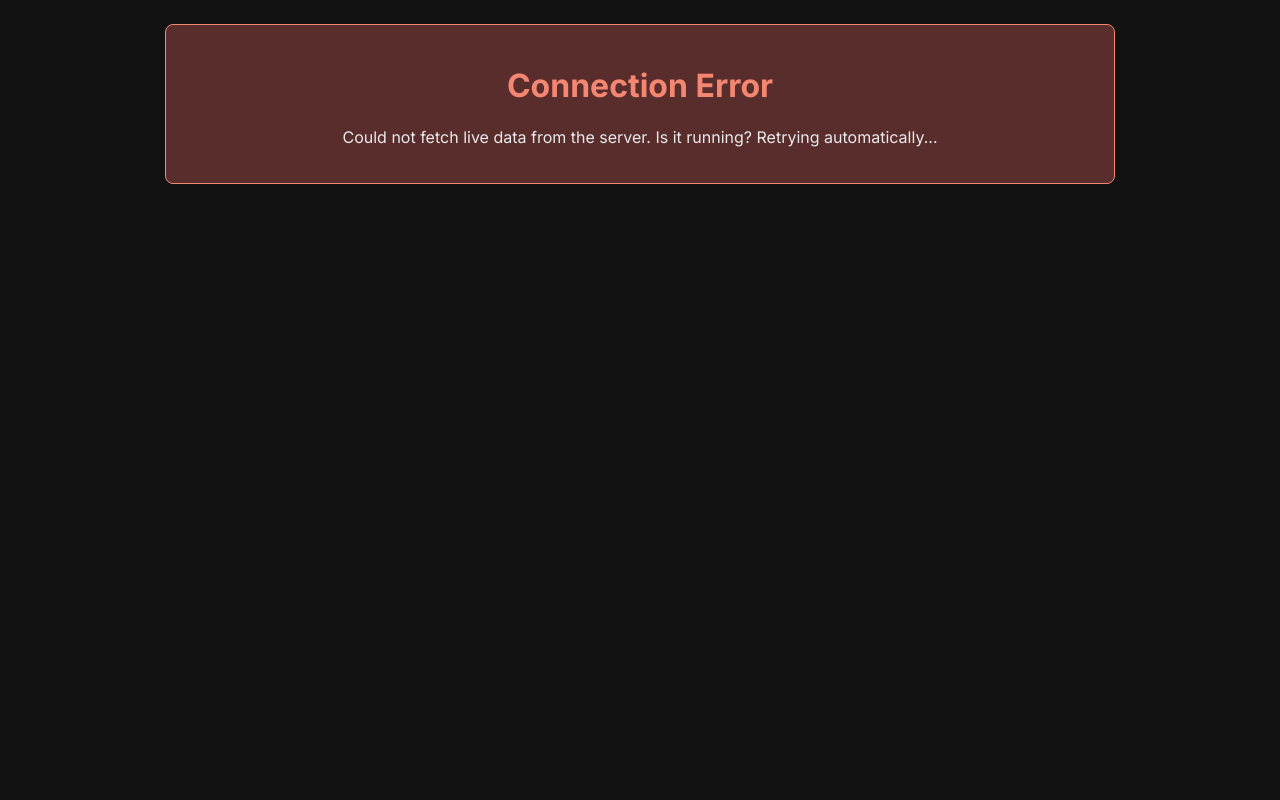
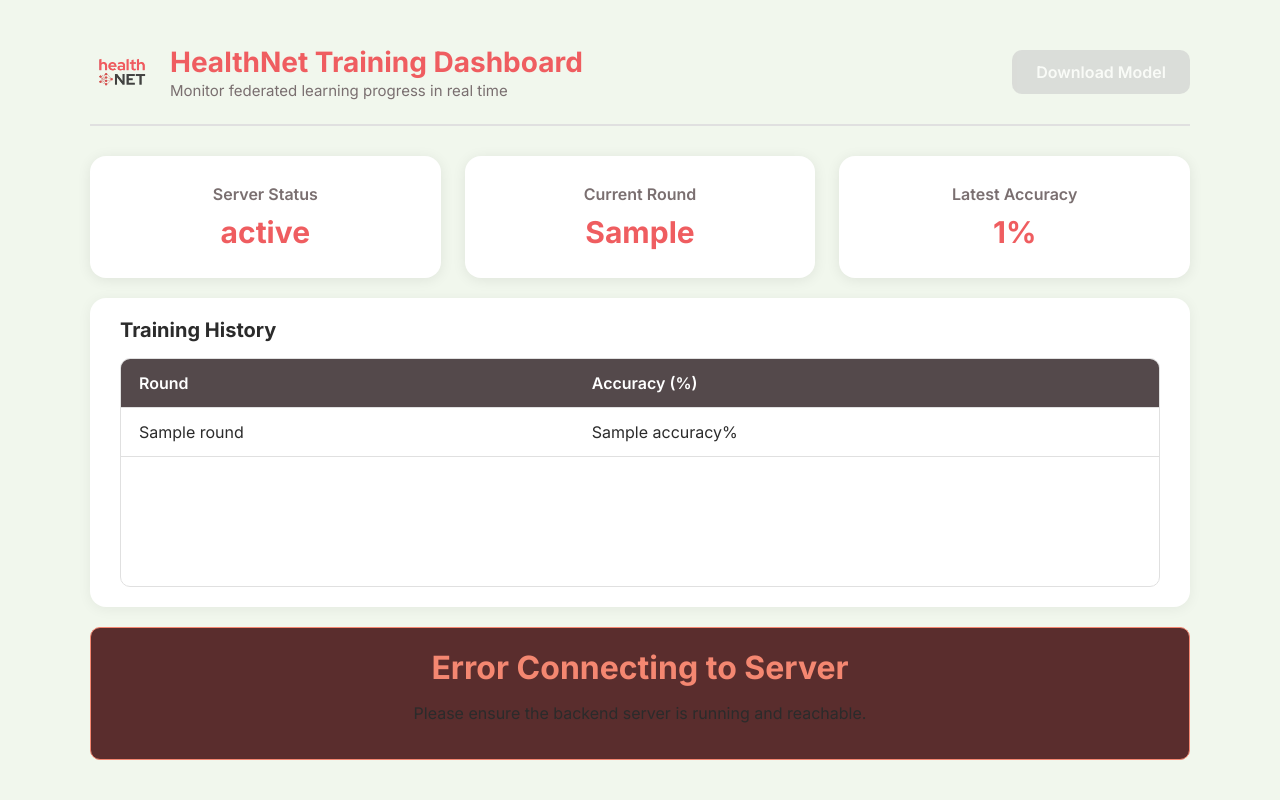
Before and after one commit to HenryLiu714/healthnet, a FastAPI app: template server/templates/dashboard.html in a window 1280 px wide. Run offline with FastAPI, Linux system fonts and the light colour scheme; the template is opened without the code that fills it: most values are stand-ins (such as "Sample title", 1, 10 or a date in 2020).

Commit message:
Improved UI theming

```diff
--- a/server/static/dashboard_script.js
+++ b/server/static/dashboard_script.js
@@ -1,65 +1,65 @@
-const NA_STRING = "N/A";
+document.addEventListener("DOMContentLoaded", function () {
+  const serverStatusEl = document.getElementById("server-status");
+  const currentRoundEl = document.getElementById("current-round");
+  const latestAccuracyEl = document.getElementById("latest-accuracy");
+  const historyTbodyEl = document.getElementById("history-tbody");
+  const downloadButtonEl = document.getElementById("download-button");
+  const errorBoxEl = document.getElementById("error-box");
 
-async function updateDashboard() {
-  try {
-    const response = await fetch("/metrics", { cache: "no-store" });
-    if (!response.ok) {
-      throw new Error(`HTTP error! status: ${response.status}`);
-    }
-    const metrics = await response.json();
+  async function updateDashboard() {
+    try {
+      const response = await fetch("/metrics");
+      if (!response.ok) {
+        throw new Error(`HTTP error! status: ${response.status}`);
+      }
+      const data = await response.json();
 
-    if (!document.getElementById("server-status")) {
-      location.reload();
-      return;
-    }
+      // Hide error box if we successfully connect
+      errorBoxEl.style.display = "none";
 
-    document.getElementById("server-status").textContent =
-      metrics.server_status || NA_STRING;
-    document.getElementById("current-round").textContent =
-      metrics.current_round || "0";
+      // 1. Update metric cards
+      serverStatusEl.textContent = data.server_status || "UNKNOWN";
+      currentRoundEl.textContent =
+        data.current_round !== undefined ? data.current_round : "N/A";
 
-    const latestAccuracy =
-      metrics.latest_accuracy_percent === null
-        ? NA_STRING
-        : `${metrics.latest_accuracy_percent}%`;
-    document.getElementById("latest-accuracy").textContent = latestAccuracy;
+      const accuracy = data.latest_accuracy_percent;
+      latestAccuracyEl.textContent =
+        accuracy !== null && accuracy !== undefined ? `${accuracy}%` : "N/A";
 
-    // --- NEW: Logic to control the download button state ---
-    const downloadBtn = document.getElementById("download-button");
-    if (downloadBtn) {
-      if (metrics.server_status === "TRAINING_COMPLETE") {
-        // If training is complete, enable the button
-        downloadBtn.classList.remove("disabled");
-        downloadBtn.setAttribute(
-          "title",
-          "Download the final aggregated model"
-        );
+      // 2. Update the download button state
+      if (data.server_status === "COMPLETE") {
+        downloadButtonEl.classList.remove("disabled");
       } else {
-        // Otherwise, ensure the button is disabled
-        downloadBtn.classList.add("disabled");
-        downloadBtn.setAttribute(
-          "title",
-          "Model is available for download once training is complete"
-        );
+        downloadButtonEl.classList.add("disabled");
       }
-    }
-    // --- End of new logic ---
 
-    const historyTbody = document.getElementById("history-tbody");
-    let historyHtml = "";
-    if (metrics.training_history && metrics.training_history.length > 0) {
-      metrics.training_history.forEach((entry) => {
-        historyHtml += `<tr><td>${entry.round}</td><td>${entry.accuracy}%</td></tr>`;
-      });
-    }
-    historyTbody.innerHTML = historyHtml;
-  } catch (error) {
-    console.error("Failed to fetch dashboard metrics:", error);
-    const container = document.getElementById("dashboard-container");
-    if (container) {
-      container.innerHTML = `<div class="error-container"><h1>Connection Error</h1><p>Could not fetch live data from the server. Is it running? Retrying automatically...</p></div>`;
+      // 3. Update the training history table
+      historyTbodyEl.innerHTML = ""; // Clear existing rows
+      if (data.training_history && data.training_history.length > 0) {
+        data.training_history.forEach((entry) => {
+          const row = document.createElement("tr");
+          row.innerHTML = `
+            <td>${entry.round}</td>
+            <td>${entry.accuracy}%</td>
+          `;
+          historyTbodyEl.appendChild(row);
+        });
+      } else {
+        // Optional: show a message when history is empty
+        const row = document.createElement("tr");
+        row.innerHTML = `<td colspan="2" style="text-align:center;">No training history yet.</td>`;
+        historyTbodyEl.appendChild(row);
+      }
+    } catch (error) {
+      console.error("Failed to fetch metrics:", error);
+      // Show error box if we fail to connect
+      errorBoxEl.style.display = "block";
+      // Also disable the button on error
+      downloadButtonEl.classList.add("disabled");
     }
   }
-}
 
-setInterval(updateDashboard, 150);
+  // Fetch data immediately on page load, then every 5 seconds
+  updateDashboard();
+  setInterval(updateDashboard, 150);
+});
--- a/server/templates/dashboard.html
+++ b/server/templates/dashboard.html
@@ -2,221 +2,272 @@
 <html lang="en">
   <head>
     <meta charset="UTF-8" />
-    <title>Flower Training Dashboard</title>
-    <!-- Google Fonts for a cleaner, modern look -->
+    <title>HealthNet Federated Dashboard</title>
     <link rel="preconnect" href="https://fonts.googleapis.com" />
     <link rel="preconnect" href="https://fonts.gstatic.com" crossorigin />
     <link
       href="https://fonts.googleapis.com/css2?family=Inter:wght@400;600;700&display=swap"
       rel="stylesheet"
     />
-
     <style>
       :root {
-        --bg-color: #121212;
-        --surface-color: #1e1e1e;
-        --primary-color: #00a3ff;
-        --secondary-color: #28a745;
-        --text-primary: #eaeaea;
-        --text-secondary: #b0b0b0;
-        --border-color: #333333;
+        --bg-color: #f1f7ed;
+        --surface-color: #ffffff;
+        --surface-dark: #54494b;
+        --primary-color: #ef5d60;
+        --primary-accent: #d94b4f;
+        --text-dark: #2b2b2b;
+        --text-muted: #7a6f70;
+        --border-color: #e0e0e0;
+      }
+
+      * {
+        box-sizing: border-box;
+      }
+
+      html,
+      body {
+        height: 100%;
+        margin: 0;
+        font-family: "Inter", sans-serif;
+        background-color: var(--bg-color);
+        color: var(--text-dark);
       }
 
       body {
-        font-family: "Inter", -apple-system, BlinkMacSystemFont, "Segoe UI",
-          Roboto, "Helvetica Neue", Arial, sans-serif;
-        background-color: var(--bg-color);
-        color: var(--text-primary);
-        margin: 0;
-        padding: 24px;
+        display: flex;
+        justify-content: center;
+        align-items: flex-start;
+        padding: 40px 20px;
+        overflow: hidden; /* Prevent full-page scrolling */
       }
 
       .container {
-        max-width: 950px;
-        margin: auto;
+        max-width: 1100px;
+        width: 100%;
+        height: 100%;
+        display: flex;
+        flex-direction: column;
       }
 
-      /* --- Header --- */
-      .dashboard-header {
+      /* ---------- Header ---------- */
+      .header {
         display: flex;
+        align-items: center;
         justify-content: space-between;
-        align-items: center;
-        border-bottom: 1px solid var(--border-color);
-        padding-bottom: 16px;
-        margin-bottom: 24px;
+        margin-bottom: 30px;
+        border-bottom: 2px solid var(--border-color);
+        padding-bottom: 20px;
+        flex-shrink: 0;
       }
 
-      .dashboard-header h1 {
-        color: var(--text-primary);
-        margin: 0;
-        font-size: 1.8em;
+      .header-left {
+        display: flex;
+        align-items: center;
+        gap: 16px;
       }
 
-      /* --- NEW: Styles for the Download Button --- */
+      .logo {
+        height: 64px;
+        width: 64px;
+        object-fit: contain;
+        border-radius: 12px;
+      }
+
+      .title-group h1 {
+        margin: 0;
+        font-size: 28px;
+        font-weight: 700;
+        color: var(--primary-color);
+      }
+
+      .title-group p {
+        margin: 2px 0 0 0;
+        color: var(--text-muted);
+        font-size: 15px;
+      }
+
       .download-btn {
-        background-color: var(--secondary-color);
-        color: var(--text-primary);
-        padding: 10px 18px;
-        border-radius: 6px;
+        background: linear-gradient(
+          90deg,
+          var(--primary-color),
+          var(--primary-accent)
+        );
+        color: #fff;
+        border: none;
+        padding: 12px 24px;
+        font-weight: 600;
+        border-radius: 10px;
+        cursor: pointer;
         text-decoration: none;
-        font-weight: 600;
-        transition: background-color 0.2s ease, opacity 0.2s ease;
+        transition: opacity 0.25s ease;
       }
 
       .download-btn:hover {
-        background-color: #218838;
+        opacity: 0.85;
       }
 
-      /* Style for when the button is disabled */
       .download-btn.disabled {
-        background-color: #555;
-        opacity: 0.5;
+        background: #ccc;
         cursor: not-allowed;
-        pointer-events: none; /* Prevents clicks */
+        opacity: 0.6;
+        pointer-events: none;
       }
 
-      .status-indicator {
-        display: flex;
-        align-items: center;
-        gap: 10px;
-      }
-
-      /* --- (Rest of the CSS is unchanged) --- */
-      .status-light {
-        width: 12px;
-        height: 12px;
-        background-color: var(--secondary-color);
-        border-radius: 50%;
-        animation: pulse 2s infinite;
-      }
-
-      @keyframes pulse {
-        0% {
-          box-shadow: 0 0 0 0 rgba(40, 167, 69, 0.7);
-        }
-        70% {
-          box-shadow: 0 0 0 10px rgba(40, 167, 69, 0);
-        }
-        100% {
-          box-shadow: 0 0 0 0 rgba(40, 167, 69, 0);
-        }
-      }
-
+      /* ---------- Metrics Grid ---------- */
       .metrics-grid {
         display: grid;
-        grid-template-columns: repeat(auto-fit, minmax(220px, 1fr));
-        gap: 20px;
-        margin-bottom: 30px;
+        grid-template-columns: repeat(auto-fit, minmax(260px, 1fr));
+        gap: 24px;
+        margin-bottom: 20px;
+        flex-shrink: 0;
       }
 
       .metric-card {
         background-color: var(--surface-color);
-        border: 1px solid var(--border-color);
-        padding: 24px;
-        border-radius: 8px;
-        transition: transform 0.2s ease-in-out, box-shadow 0.2s ease-in-out;
+        border-radius: 16px;
+        padding: 28px;
+        box-shadow: 0 2px 14px rgba(0, 0, 0, 0.08);
         display: flex;
         flex-direction: column;
-      }
-
-      .metric-card:hover {
-        transform: translateY(-5px);
-        box-shadow: 0 8px 16px rgba(0, 0, 0, 0.2);
+        justify-content: center;
+        align-items: center;
+        text-align: center;
+        overflow: hidden;
       }
 
       .metric-card h3 {
-        margin: 0 0 8px 0;
-        color: var(--text-secondary);
-        font-size: 1em;
+        margin: 0 0 10px 0;
+        font-size: 16px;
+        color: var(--text-muted);
         font-weight: 600;
       }
 
-      .metric-card p {
-        font-size: 2.2em;
-        margin: 0;
+      .metric-card p,
+      .metric-card span {
+        font-size: 30px;
         font-weight: 700;
         color: var(--primary-color);
+        margin: 0;
+        word-break: break-word;
       }
 
       .status-badge {
-        font-weight: bold;
-        padding: 8px 14px;
+        display: inline-block;
+        background-color: var(--primary-color);
+        color: #fff;
+        padding: 10px 18px;
         border-radius: 8px;
-        background-color: var(--primary-color);
-        color: var(--bg-color);
-        font-size: 1.2em;
-        line-height: 1.4;
+        font-weight: 600;
+        font-size: 16px;
+        letter-spacing: 0.3px;
         text-align: center;
-        margin-top: auto;
-        word-break: break-all;
+        max-width: 90%;
+        overflow: hidden;
+        text-overflow: ellipsis;
+        white-space: nowrap;
       }
 
+      /* ---------- History Table ---------- */
       .history-section {
         background-color: var(--surface-color);
-        border: 1px solid var(--border-color);
-        border-radius: 8px;
-        padding: 24px;
+        border-radius: 16px;
+        padding: 20px 30px;
+        box-shadow: 0 2px 14px rgba(0, 0, 0, 0.06);
+        flex: 1; /* takes remaining space */
+        display: flex;
+        flex-direction: column;
+        overflow: hidden;
       }
 
       .history-section h2 {
         margin-top: 0;
-        color: var(--text-primary);
+        margin-bottom: 16px;
+        font-size: 20px;
+        color: var(--text-dark);
+        flex-shrink: 0;
       }
 
       .table-container {
-        max-height: 350px;
+        flex: 1;
         overflow-y: auto;
-        border-radius: 6px;
+        border-radius: 10px;
         border: 1px solid var(--border-color);
       }
 
-      .history-table {
+      table {
         width: 100%;
         border-collapse: collapse;
       }
 
-      .history-table th,
-      .history-table td {
-        padding: 14px;
+      th,
+      td {
+        padding: 14px 18px;
+        border-bottom: 1px solid var(--border-color);
         text-align: left;
-        border-bottom: 1px solid var(--border-color);
       }
 
-      .history-table th {
-        color: var(--text-secondary);
+      th {
+        background-color: var(--surface-dark);
+        color: #fff;
         font-weight: 600;
-        background-color: var(--surface-color);
         position: sticky;
         top: 0;
         z-index: 1;
       }
 
-      .history-table tbody tr:hover {
-        background-color: #2a2a2a;
+      tr:hover td {
+        background-color: #f9f9f9;
       }
 
-      .history-table tbody tr:last-child td {
-        border-bottom: none;
-      }
-
+      /* ---------- Error Section ---------- */
       .error-container {
         background-color: #5a2d2d;
         border: 1px solid #f48771;
         padding: 20px;
-        border-radius: 8px;
+        border-radius: 10px;
         text-align: center;
+        margin-top: 20px;
+        flex-shrink: 0;
       }
+
       .error-container h1 {
         color: #f48771;
-        border-bottom: none;
+        margin: 0;
+      }
+
+      /* ---------- Responsiveness ---------- */
+      @media (max-width: 640px) {
+        body {
+          padding: 20px;
+        }
+        .header {
+          flex-direction: column;
+          align-items: flex-start;
+          gap: 16px;
+        }
+        .metric-card p {
+          font-size: 24px;
+        }
       }
     </style>
   </head>
+
   <body>
-    <div class="container" id="dashboard-container">
-      <div class="dashboard-header">
-        <h1>HealthNet Server Dashboard</h1>
-        <!-- NEW: Download button, initially disabled -->
+    <div class="container">
+      <!-- HEADER -->
+      <div class="header">
+        <div class="header-left">
+          <img
+            src="/static/healthnet_logo.png"
+            alt="HealthNet Logo"
+            class="logo"
+          />
+          <div class="title-group">
+            <h1>HealthNet Training Dashboard</h1>
+            <p>Monitor federated learning progress in real time</p>
+          </div>
+        </div>
         <a
           href="/download_model"
           id="download-button"
@@ -227,17 +278,18 @@
         </a>
       </div>
 
+      <!-- METRICS GRID -->
       <div class="metrics-grid">
         <div class="metric-card">
           <h3>Server Status</h3>
-          <span id="server-status" class="status-badge"
-            >{{ metrics.server_status }}</span
-          >
+          <span id="server-status"> {{ metrics.server_status }} </span>
         </div>
+
         <div class="metric-card">
           <h3>Current Round</h3>
           <p id="current-round">{{ metrics.current_round }}</p>
         </div>
+
         <div class="metric-card">
           <h3>Latest Accuracy</h3>
           <p id="latest-accuracy">
@@ -247,10 +299,11 @@
         </div>
       </div>
 
+      <!-- TRAINING HISTORY -->
       <div class="history-section">
         <h2>Training History</h2>
         <div class="table-container">
-          <table class="history-table">
+          <table>
             <thead>
               <tr>
                 <th>Round</th>
@@ -268,6 +321,12 @@
           </table>
         </div>
       </div>
+
+      <!-- OPTIONAL ERROR DISPLAY -->
+      <div id="error-box" class="error-container" style="display: none">
+        <h1>Error Connecting to Server</h1>
+        <p>Please ensure the backend server is running and reachable.</p>
+      </div>
     </div>
 
     <script src="/static/dashboard_script.js"></script>
```
Also changed, not shown: server/run_webapp.py (+7 -7 lines), server/static/healthnet_logo.png (added).
